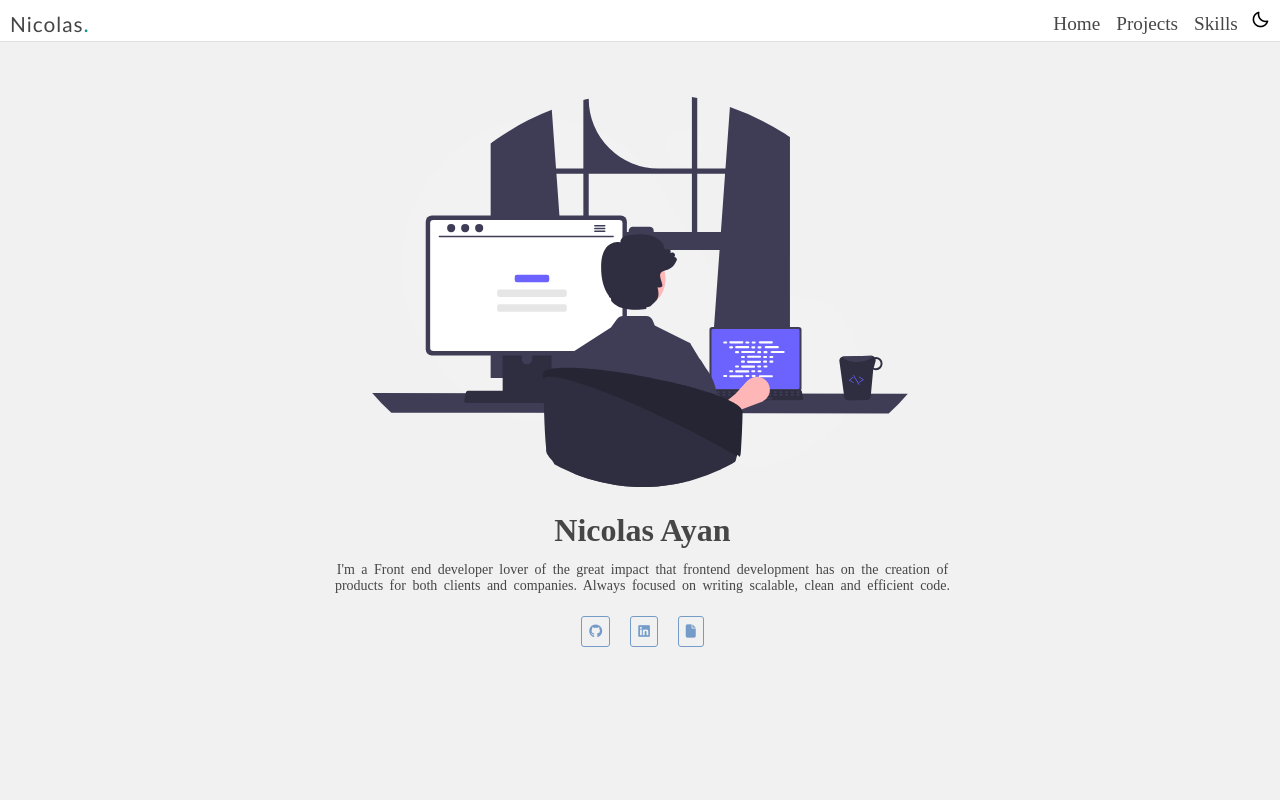
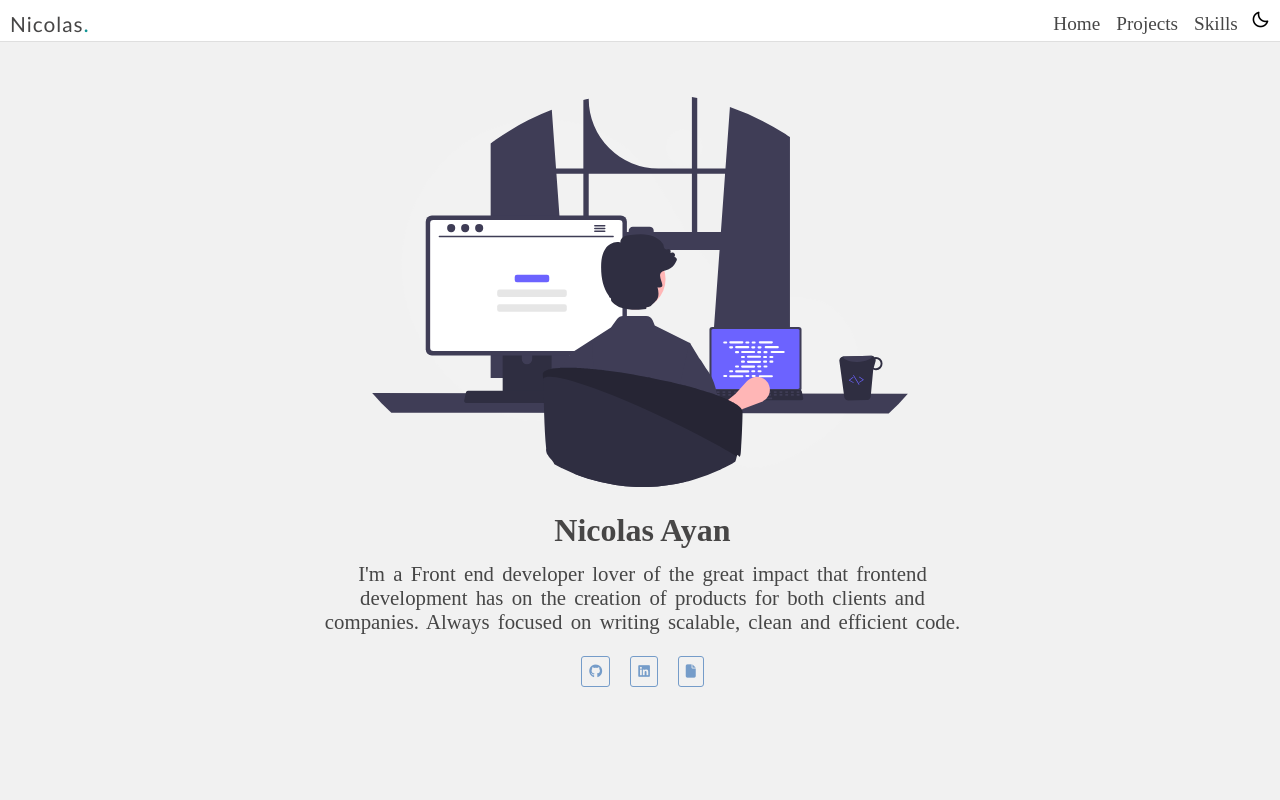
Before and after one commit to Nixx-A/Portfolio-V1, a plain HTML site: page index.html in a window 1280 px wide. Shown: the top 800 px of the page. Drawn offline with nearby package versions, Linux system fonts and the light colour scheme.

Commit message:
V1.0.2 made it a little more responsive

```diff
--- a/assets/css/styles.css
+++ b/assets/css/styles.css
@@ -512,6 +512,11 @@ footer {
     width: 60vw;
   }
 
+  .presentation-content {
+    font-size: 1.3rem;
+  }
+
+
   /* .skills-intro {
     font-size: 1.7rem;
   }
```
